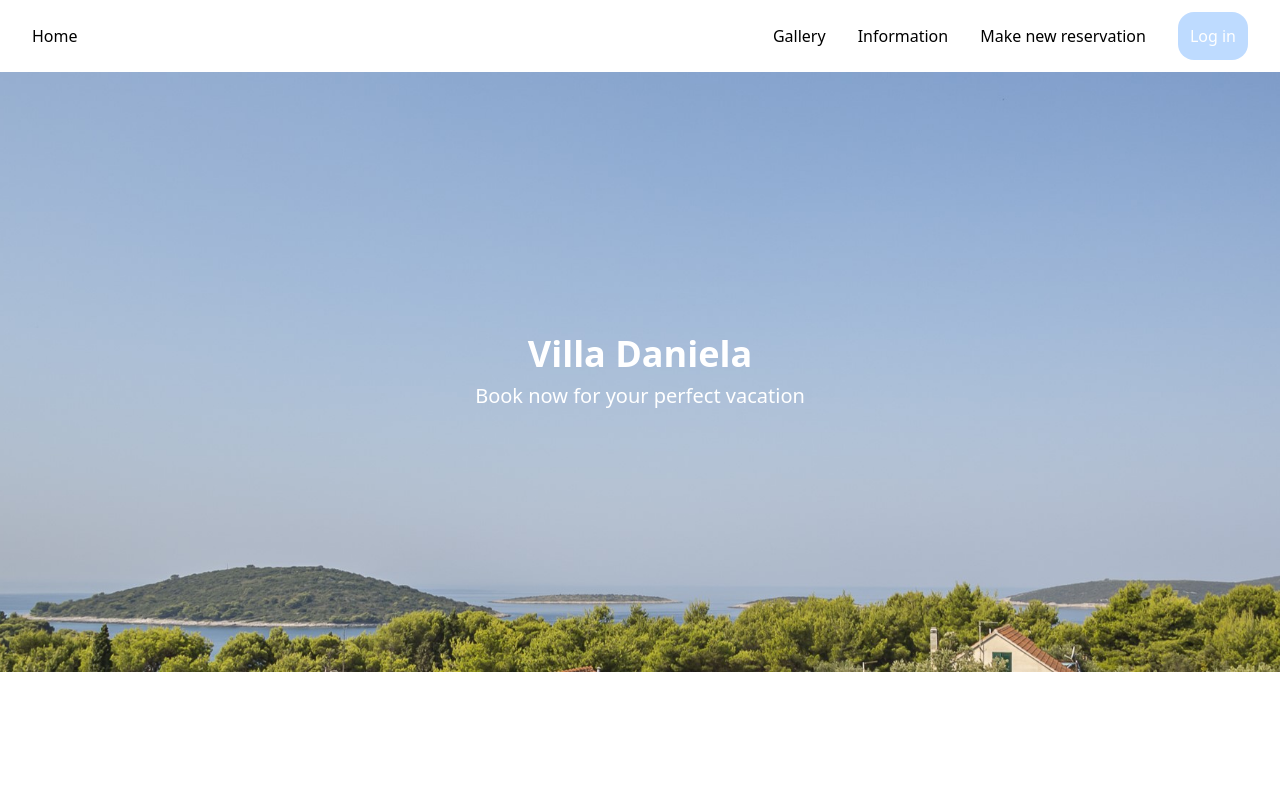
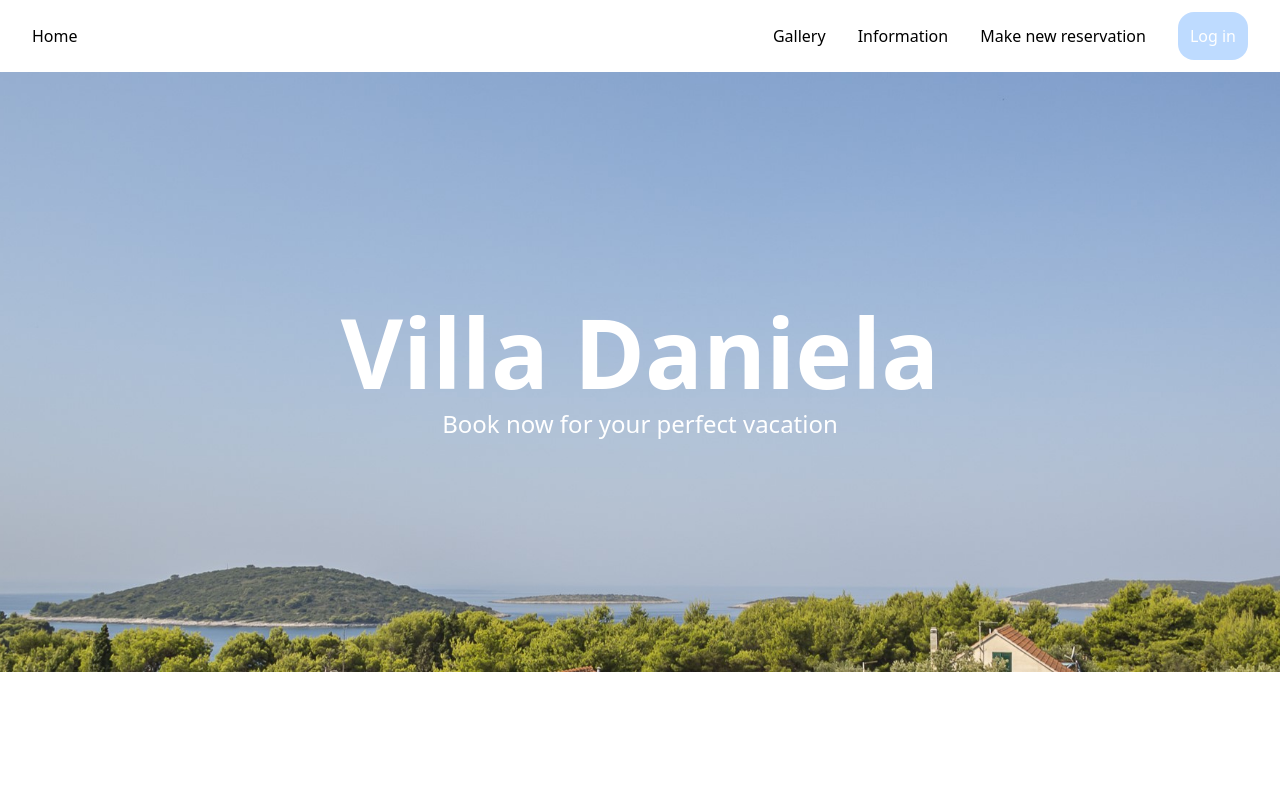
Before and after one commit to manje22/OARWA-zavrsni, a React (Vite) app in the folder front-end/: page / in a window 1280 px wide. Shown: the top 800 px of the page. Built offline with nearby package versions, Linux system fonts and the light colour scheme; no server answers.

Commit message:
font change

```diff
--- a/front-end/src/components/Banner.jsx
+++ b/front-end/src/components/Banner.jsx
@@ -5,8 +5,8 @@ function Banner({ picSrc, title, subTitle }) {
         style={{ backgroundImage: `url(${picSrc})` }}
       >
         <div className="absolute inset-0 bg-opacity-30 flex flex-col justify-center items-center text-white">
-          <h1 className="text-4xl font-bold">{title}</h1>
-          <h3 className="text-xl mt-2">{subTitle}</h3>
+          <h1 className="text-8xl font-bold">{title}</h1>
+          <h3 className="text-2xl mt-2">{subTitle}</h3>
         </div>
       </div>
     );
```
